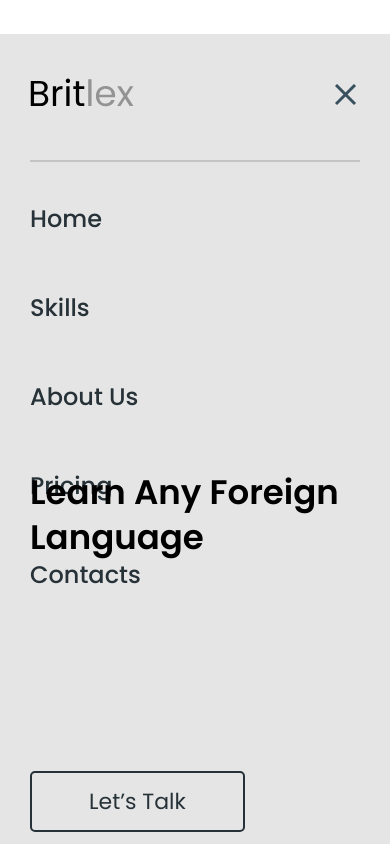
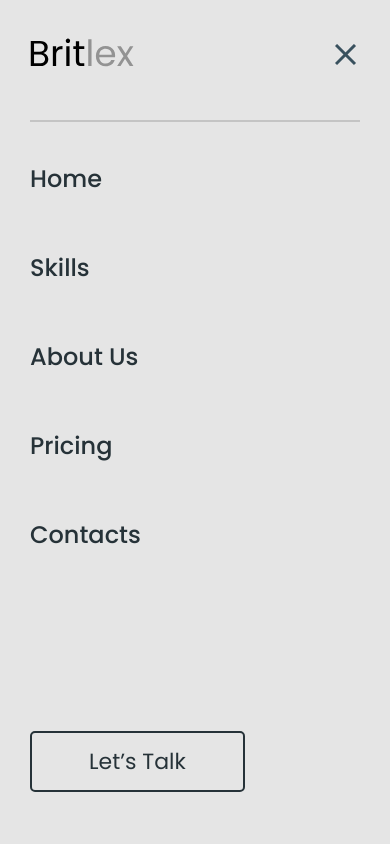
Before and after one commit to Alexey96may/onlineLanguageSchool_Britlex, a website with bundled scripts: page src/index.html in a window 390 px wide. Both pictures are taken after a click on the element 345 px from the left and 62 px from the top of the page. Shown: the top 844 px of the page. Built offline with nearby package versions, Linux system fonts and the light colour scheme; files whose address does not match are found by name.

Commit message:
Fix Burger menu styles

```diff
--- a/gulp/version.json
+++ b/gulp/version.json
@@ -1,3 +1,3 @@
 {
-    "main": "20250906164519"
+    "main": "20250906171312"
 }
--- a/src/html/header.html
+++ b/src/html/header.html
@@ -3,7 +3,7 @@
     <div class="logo" aria-label="Our logo">
       <a href="#"><img src="./img/britlex.svg" alt="britlex" /></a>
     </div>
-    <div id="activeField">
+
     <nav class="navigation header__navigation" id="headerNav" aria-label="Main navigation section">
       <div class="burger-cancel" id="cancel" aria-label="Cancel menu button">
         <img src="./img/cancel.svg" alt="cancel" />
@@ -22,7 +22,7 @@
         </li>
       </ul>
     </nav>
-    </div>
+
     <div class="burger" id="burger" aria-label="Burger menu button"><span></span></div>
     @@include('./ui/button.html', { "link": "#contact", "text": "Let’s Talk", "class": "header__button header__button--mobile"})
   </div>
--- a/src/index.html
+++ b/src/index.html
@@ -12,6 +12,7 @@
     <script defer src="js/app.min.js"></script>
   </head>
   <body>
+    <div id="activeField"></div>
     @@include('./html/header.html', {}) @@include('./html/main.html', {}) @@include('./html/footer.html', {})
   </body>
 </html>
--- a/src/js/fromTS/ui/burger.js
+++ b/src/js/fromTS/ui/burger.js
@@ -5,6 +5,7 @@ var Burger = /** @class */ (function () {
         this.BURGER_BUTTON = document.getElementById("burger");
         this.CANCEL_BUTON = document.getElementById("cancel");
         this.ACTIVE_FIELD = document.getElementById("activeField");
+        this.HEADER = document.getElementById("header");
         this.BODY = document.querySelector("body");
         this.HEADER_NAV = document.getElementById("headerNav");
         this.isMenuOpen = false;
@@ -38,10 +39,11 @@ var Burger = /** @class */ (function () {
         });
     }
     Burger.prototype.bBH_classesToggle = function () {
-        var _a, _b, _c;
+        var _a, _b, _c, _d;
         (_a = this.ACTIVE_FIELD) === null || _a === void 0 ? void 0 : _a.classList.toggle("inactive_field");
-        (_b = this.BURGER_BUTTON) === null || _b === void 0 ? void 0 : _b.classList.toggle("inactive_button");
-        (_c = this.HEADER_NAV) === null || _c === void 0 ? void 0 : _c.classList.toggle("appear");
+        (_b = this.HEADER) === null || _b === void 0 ? void 0 : _b.classList.toggle("inactive_header");
+        (_c = this.BURGER_BUTTON) === null || _c === void 0 ? void 0 : _c.classList.toggle("inactive_button");
+        (_d = this.HEADER_NAV) === null || _d === void 0 ? void 0 : _d.classList.toggle("appear");
     };
     Burger.prototype.changeOverflow = function (element, overflowStyle) {
         if (element) {
--- a/src/scss/modules/header.scss
+++ b/src/scss/modules/header.scss
@@ -3,15 +3,16 @@
 
 header {
   position: relative;
-  transition: variables.$transition;
+  transition: transform 0.3s;
   background-color: variables.$mainBackgroundColor;
+  z-index: 6;
   &.header--fixed {
     position: sticky;
     top: 0;
     transform: translateY(-228px);
     left: 0;
     width: 100%;
-    z-index: 1;
+    z-index: 6;
   }
 }
 
@@ -140,7 +141,7 @@ header .container {
   .nav-logo {
     display: block;
     border-bottom: solid 2px #c4c4c4;
-    padding-bottom: 21px;
+    padding-bottom: 10px;
     margin-top: 55px;
     width: 100%;
   }
@@ -157,7 +158,7 @@ header .container {
     background-color: #e5e5e5;
     padding: variables.$mainPadding;
     width: 50%;
-    height: 101vh;
+    height: calc(99vh + 40px);
     box-sizing: border-box;
     z-index: 1;
     visibility: hidden;
@@ -165,6 +166,7 @@ header .container {
     transition: variables.$transition;
     padding-bottom: 30px;
     overflow-y: auto;
+    translate: 0 -40px;
   }
   .header__navigation ul {
     display: flex;
--- a/src/scss/style.scss
+++ b/src/scss/style.scss
@@ -21,7 +21,11 @@ body {
   position: fixed;
   top: 0;
   left: 0;
-  z-index: 1;
+  z-index: 6;
+}
+
+.inactive_header {
+  background-color: transparent;
 }
 
 .inactive_button {
--- a/src/ts/ui/burger.ts
+++ b/src/ts/ui/burger.ts
@@ -2,6 +2,7 @@ export class Burger {
   BURGER_BUTTON = document.getElementById("burger");
   CANCEL_BUTON = document.getElementById("cancel");
   ACTIVE_FIELD = document.getElementById("activeField");
+  HEADER = document.getElementById("header");
   BODY = document.querySelector("body");
   HEADER_NAV = document.getElementById("headerNav");
   isMenuOpen = false;
@@ -41,6 +42,7 @@ export class Burger {
 
   bBH_classesToggle(): void {
     this.ACTIVE_FIELD?.classList.toggle("inactive_field");
+    this.HEADER?.classList.toggle("inactive_header");
     this.BURGER_BUTTON?.classList.toggle("inactive_button");
     this.HEADER_NAV?.classList.toggle("appear");
   }
```
Also changed, not shown: dist/css/style.css, dist/css/style.min.css, dist/index.html, dist/js/app.min.js. Lines whose indentation alone changed are shown as unchanged.
